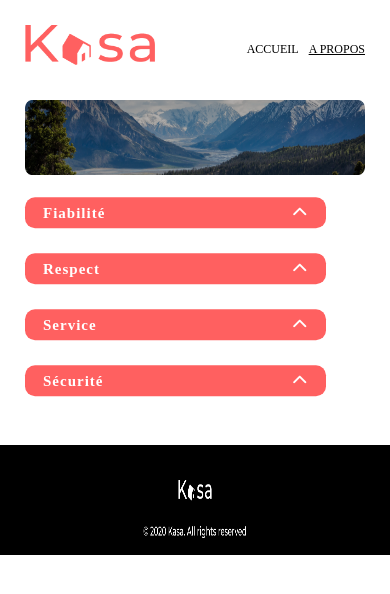
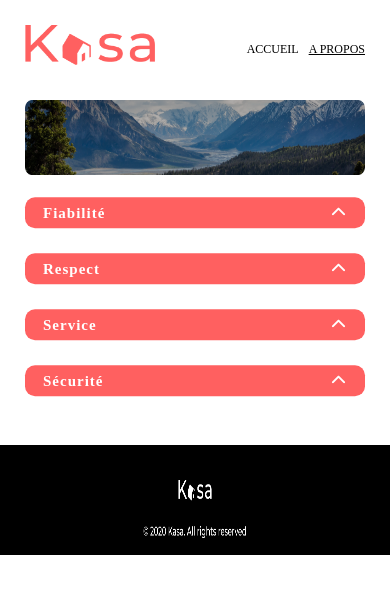
Before and after one commit to NatashaFinkel/Kasa, a React (Create React App) app: page /Kasa/about in a window 390 px wide. Shown: the top 594 px of the page. Built offline with nearby package versions, Linux system fonts and the light colour scheme.

Commit message:
Corrections css collapses

```diff
--- a/src/styles/_collapse.scss
+++ b/src/styles/_collapse.scss
@@ -75,11 +75,8 @@ details[open] summary .fa-chevron-up {
 
   details {
     summary {
-      font-size: $medium-big-size;
-      height: $medium-big-size;
       font-size: $small-size;
       height: $small-size;
-      width: 78%;
       padding: 8px 18px;
     }
 
@@ -116,6 +113,11 @@ details[open] summary .fa-chevron-up {
 
     p {
       font-size: $medium-size;
+
+      width: 94%;
+      padding: 10px;
+      background-color: hotpink;
+
     }
   }
 }
```
